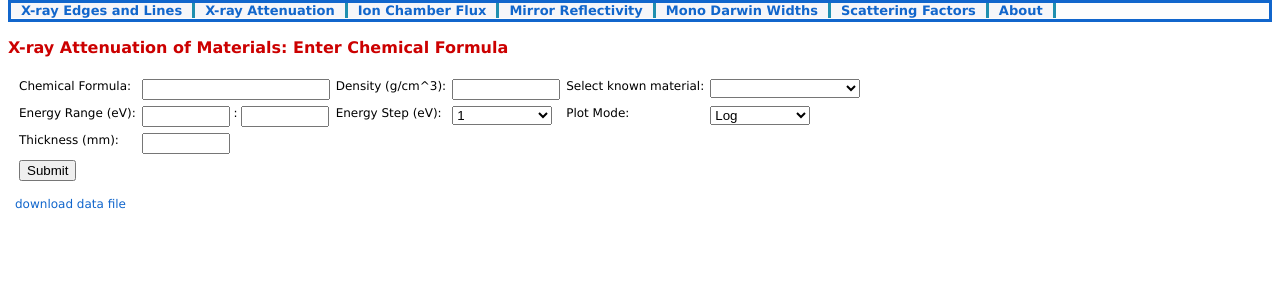
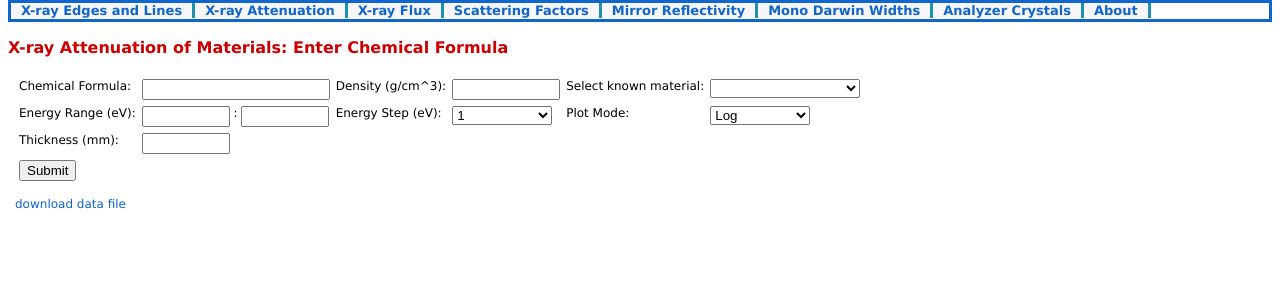
Before and after one commit to xraypy/xrayweb, a Flask app: template xrayweb/templates/formulas.html in a window 1280 px wide. Shown: the part 39-339 px from the top of the page. Run offline with Flask 2, Linux system fonts and the light colour scheme; the template is opened without the code that fills it: most values are stand-ins (such as "Sample title", 1, 10 or a date in 2020); parts of the project's set-up code (start-up, migrations or seed data) failed here and were passed over; some libraries are stand-ins or nearby versions.

Commit message:
add analyzer crystal, rearrange tabs

```diff
--- a/xrayweb/templates/layout.html
+++ b/xrayweb/templates/layout.html
@@ -48,10 +48,11 @@
 <ul class=topmenu>
   <li> <a href="{{url_for('element')}}"> X-ray Edges and Lines </a> </li>
   <li> <a href="{{url_for('atten')}}"> X-ray Attenuation </a> </li>
-  <li> <a href="{{url_for('ionchamber')}}">  Ion Chamber Flux </a> </li>
+  <li> <a href="{{url_for('ionchamber')}}">  X-ray Flux </a> </li>
+  <li> <a href="{{url_for('scattering')}}"> Scattering Factors </a> </li>
   <li> <a href="{{url_for('reflectivity')}}"> Mirror Reflectivity </a> </li>
   <li> <a href="{{url_for('darwinwidth')}}"> Mono Darwin Widths </a> </li>
-  <li> <a href="{{url_for('scattering')}}"> Scattering Factors </a> </li>
+  <li> <a href="{{url_for('analyzers')}}"> Analyzer Crystals </a> </li>
   <li> <a href="{{url_for('about')}}"> About </a> </li>
 <!--
   <li> <a href="{{url_for('static', filename='style.css')}}"> _ </a></li>
```
